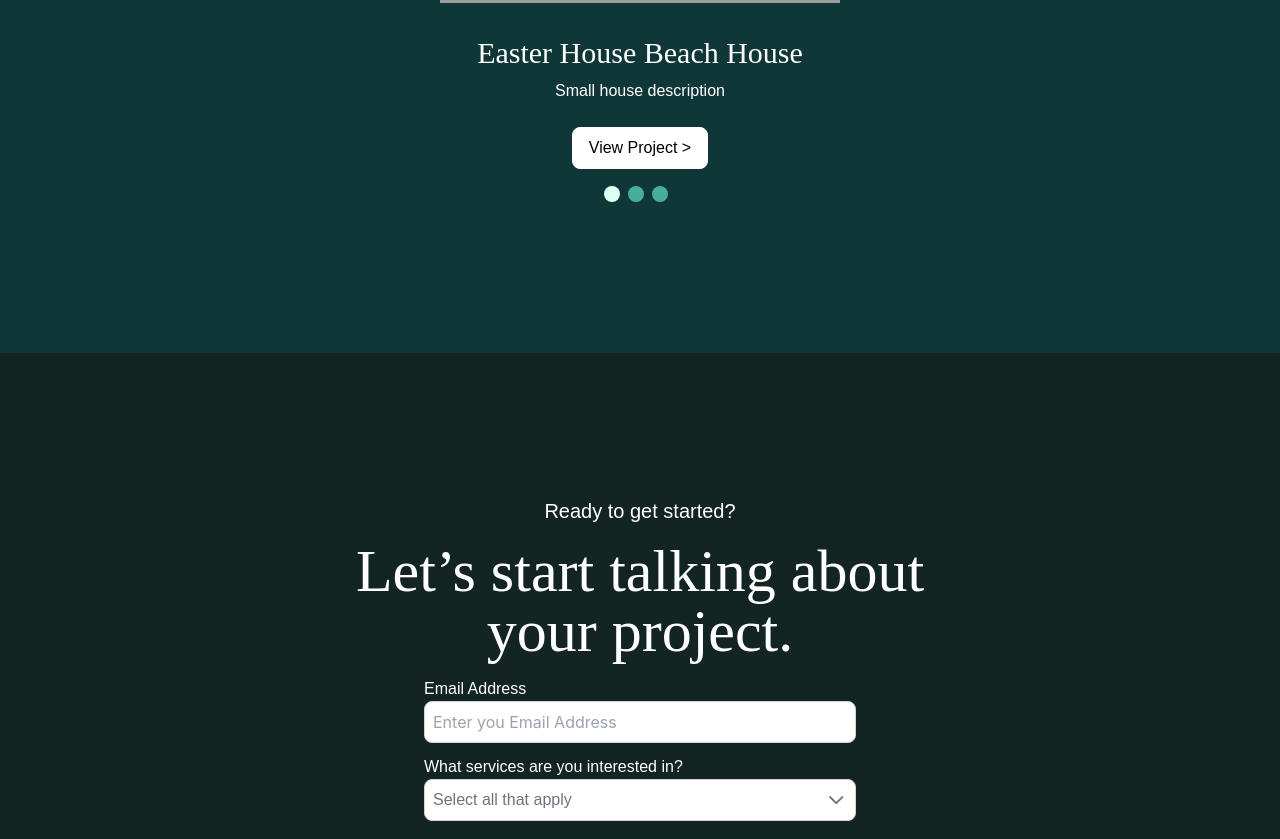
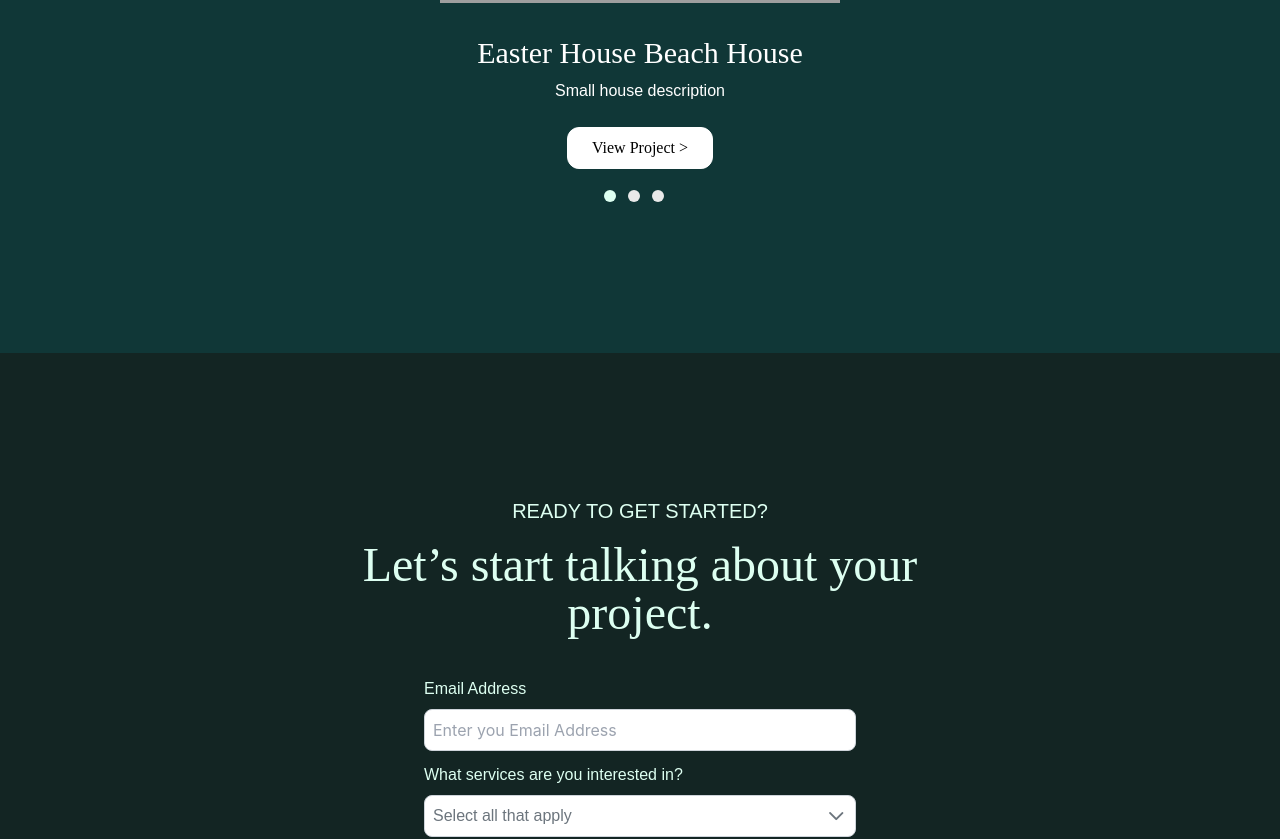
Before and after one commit to JosefinoRamirez/cotoconstru, a React (Create React App) app: page /about in a window 1280 px wide. Shown: the part 6060-6899 px from the top of the page. Built offline with nearby package versions, Linux system fonts and the light colour scheme; grey boxes are pictures that could not be loaded.

Commit message:
New changes

```diff
--- a/src/index.css
+++ b/src/index.css
@@ -3,22 +3,24 @@
 @tailwind utilities;
 @import url('https://fonts.googleapis.com/css2?family=DM+Sans:wght@400;500;700&family=Merriweather:wght@300;400;700;900&display=swap');
 
-*, p, span, button {
+*, p, span {
     font-family: 'DM Sans', sans-serif;
 }
 
-h1, h2, h3, h4, h5, h6, a {
+h1, h2, h3, h4, h5, h6, a, button, button span {
     font-family: 'Merriweather', serif;
 }
 
 .p-galleria .p-galleria-indicators .p-galleria-indicator button,
 .p-carousel .p-carousel-indicators .p-carousel-indicator button {
-    background-color: #45B097;
+    width: 0.75rem;
+    height: 0.75rem;
+    background-color: #e9e9e9;
 }
 
 .p-galleria .p-galleria-indicators .p-galleria-indicator.p-highlight button,
 .p-carousel .p-carousel-indicators .p-carousel-indicator.p-highlight button {
-    background-color: #0B4242;
+    background-color: #103737;
 }
 
 .looking .p-galleria .p-galleria-indicators .p-galleria-indicator.p-highlight button {
@@ -38,3 +40,24 @@ h1, h2, h3, h4, h5, h6, a {
 .p-galleria .p-galleria-item-nav:not(.p-disabled):hover {
     background: #103737;
 }
+
+.p-galleria-item-next {
+    right: 24px;
+}
+
+.p-galleria-item-prev {
+    left: 24px;
+}
+
+.p-galleria .p-galleria-item-nav {
+    width: 3rem;
+    height: 3rem;
+}
+
+.p-galleria .p-galleria-item-nav .p-galleria-item-prev-icon, .p-galleria .p-galleria-item-nav .p-galleria-item-next-icon {
+    font-size: 1rem;
+}
+
+.p-galleria.p-galleria-indicators-bottom .p-galleria-indicator {
+    margin-right: 0.75rem;
+}
--- a/src/pages/App.jsx
+++ b/src/pages/App.jsx
@@ -35,13 +35,13 @@ const App = () => {
         <img
           src={item.imageSrc}
           alt={item.alt}
-          style={{ width: '100%', display: 'block' }}
+          style={{ width: '100%', height: '528px', display: 'block' }}
           className="mb-8"
         />
         <h2 className="text-2xl xl:text-3xl text-center mb-2">{item.caseTitle}</h2>
         <p className="mb-6 hidden xl:block">{item.smallDesc}</p>
         <Link to={'/project'}>
-          <Button label="View Project >" className="rounded-lg" style={{ backgroundColor: '#103737', borderColor: '#103737' }} />
+          <Button label="View Project >" className="rounded-xl px-6 py-4 tracking-wide font-light" style={{ backgroundColor: '#103737', borderColor: '#103737', color: '#DDFFF1' }} />
         </Link>
       </div>
     );
@@ -53,11 +53,11 @@ const App = () => {
       <section className="py-24 xl:py-40 flex flex-col items-center container mx-auto px-8 xl:px-0">
         <img src="./LogoIcon.png" alt="Coto Icon Logo" className="w-14 mb-5"/>
         <div className="flex flex-col items-center max-w-xl mb-16">
-          <p className="text-xl mb-4">We are a construction company</p>
+          <p className="text-xl mb-4 uppercase">We are a construction company</p>
           <h1 className="text-5xl xl:text-6xl text-center mb-4">We develop luxury projects in paradise.</h1>
           <p className="text-center mb-6 max-w-lg">Based in the south of Costa Rica, we are dedicated to delivering world-class projects to the most demanding clients</p>
           <Link to={'/ourwork'}>
-            <Button label="Check our work >" className="rounded-lg" style={{ backgroundColor: '#103737', borderColor: '#103737' }} />
+            <Button label="Check our work >" className="rounded-xl px-6 py-4 tracking-wide font-light" style={{ backgroundColor: '#103737', borderColor: '#103737', color: '#DDFFF1'  }} />
           </Link>
         </div>
         <Galleria
@@ -73,13 +73,13 @@ const App = () => {
         />
       </section>
       <section style={{ backgroundColor: '#0B4242' }} className="pb-28 flex flex-col items-center">
-        <img src="./Hero1.png" alt="Details" className="w-full mb-16"/>
+        <img src="./Hero1.png" alt="Details" className="w-full mb-16" style={{ height: '420px', objectFit: 'cover' }}/>
         <div className="flex flex-col items-center max-w-xl text-white px-8 xl:px-0">
-          <p className="text-xl mb-4">You’re in good hands</p>
+          <p className="text-xl mb-4 uppercase">You’re in good hands</p>
           <h1 className="text-5xl xl:text-6xl text-center mb-4">Our obsession with details is contagious.</h1>
           <p className="text-center mb-6 max-w-lg">Our number one source for business is repeat clients and referrals from current and previous clients.</p>
           <Link to={'/about'}>
-            <Button label="About Us >" className="rounded-lg" style={{ backgroundColor: '#103737', borderColor: '#ffffff' }} />
+            <Button label="About Us >" className="rounded-xl px-6 py-4 tracking-wide font-light" style={{ backgroundColor: '#103737', borderColor: '#ffffff', color: '#DDFFF1'  }} />
           </Link>
         </div>
       </section>
--- a/src/pages/comps/footer.jsx
+++ b/src/pages/comps/footer.jsx
@@ -22,16 +22,16 @@ const Footer = (props) => {
     return (
       <footer className="text-white" style={{ backgroundColor: '#000000' }}>
         <section style={{ backgroundColor: '#132523' }} className={"pb-28 flex flex-col items-center px-8 xl:px-0 " + props.footerForm}>
-            <div className="flex flex-col items-center max-w-xl text-white pt-36">
-              <p className="text-xl mb-4">Ready to get started?</p>
-              <h1 className="text-5xl xl:text-6xl text-left xl:text-center mb-4">Let’s start talking about your project.</h1>
+            <div className="flex flex-col items-center max-w-xl pt-36" style={{ color: '#DDFFF1' }}>
+              <p className="text-xl mb-4 uppercase">Ready to get started?</p>
+              <h1 className="text-5xl xl:text-5xl text-left xl:text-center mb-10">Let’s start talking about your project.</h1>
               <span className="flex flex-col w-full xl:w-3/4 mb-3">
-                <label>Email Address</label>
-                <InputText value={usrEmail} onChange={(e) => setUsrEmail(e.target.value)} placeholder="Enter you Email Address" className="rounded-lg" />
+                <label className="mb-2">Email Address</label>
+                <InputText value={usrEmail} onChange={(e) => setUsrEmail(e.target.value)} placeholder="Enter you Email Address" className="rounded-lg" color="#303030" />
               </span>
               <span className="flex flex-col w-full xl:w-3/4 mb-6">
-                <label>What services are you interested in?</label>
-                <MultiSelect value={usrService} options={citySelectItems} onChange={(e) => setUsrService(e.value)} placeholder="Select all that apply" className="rounded-lg" />
+                <label className="mb-2">What services are you interested in?</label>
+                <MultiSelect value={usrService} options={citySelectItems} onChange={(e) => setUsrService(e.value)} placeholder="Select all that apply" className="rounded-lg" color="#303030"/>
               </span>
               <Button label="Get in touch >" className="rounded-lg w-3/4" style={{ backgroundColor: '#103737', borderColor: '#ffffff' }} />
             </div>
--- a/src/pages/comps/lookingCarousel.jsx
+++ b/src/pages/comps/lookingCarousel.jsx
@@ -14,7 +14,7 @@ const itemTemplateSecond = (item) => {
         <h2 className="text-2xl xl:text-3xl text-center mb-2">{item.caseTitle}</h2>
         <p className="mb-6 hidden xl:block">{item.smallDesc}</p>
         <Link to={'/project'}>
-            <Button label="View Project >" className="rounded-lg text-black" style={{ backgroundColor: '#ffffff', borderColor: '#ffffff' }} />
+            <Button label="View Project >" className="rounded-xl px-6 text-black" style={{ backgroundColor: '#ffffff', borderColor: '#ffffff' }} />
         </Link>
       </div>
     );
```
